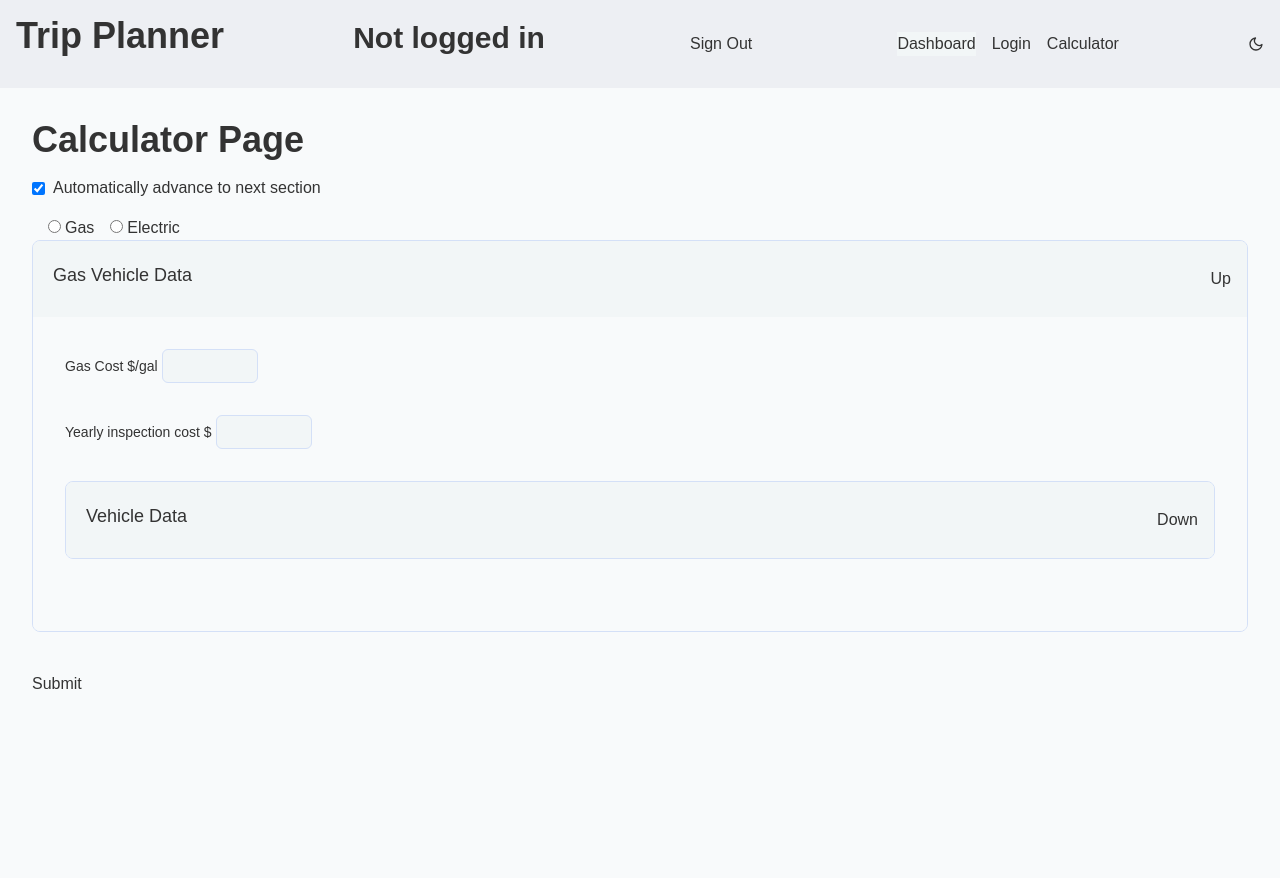
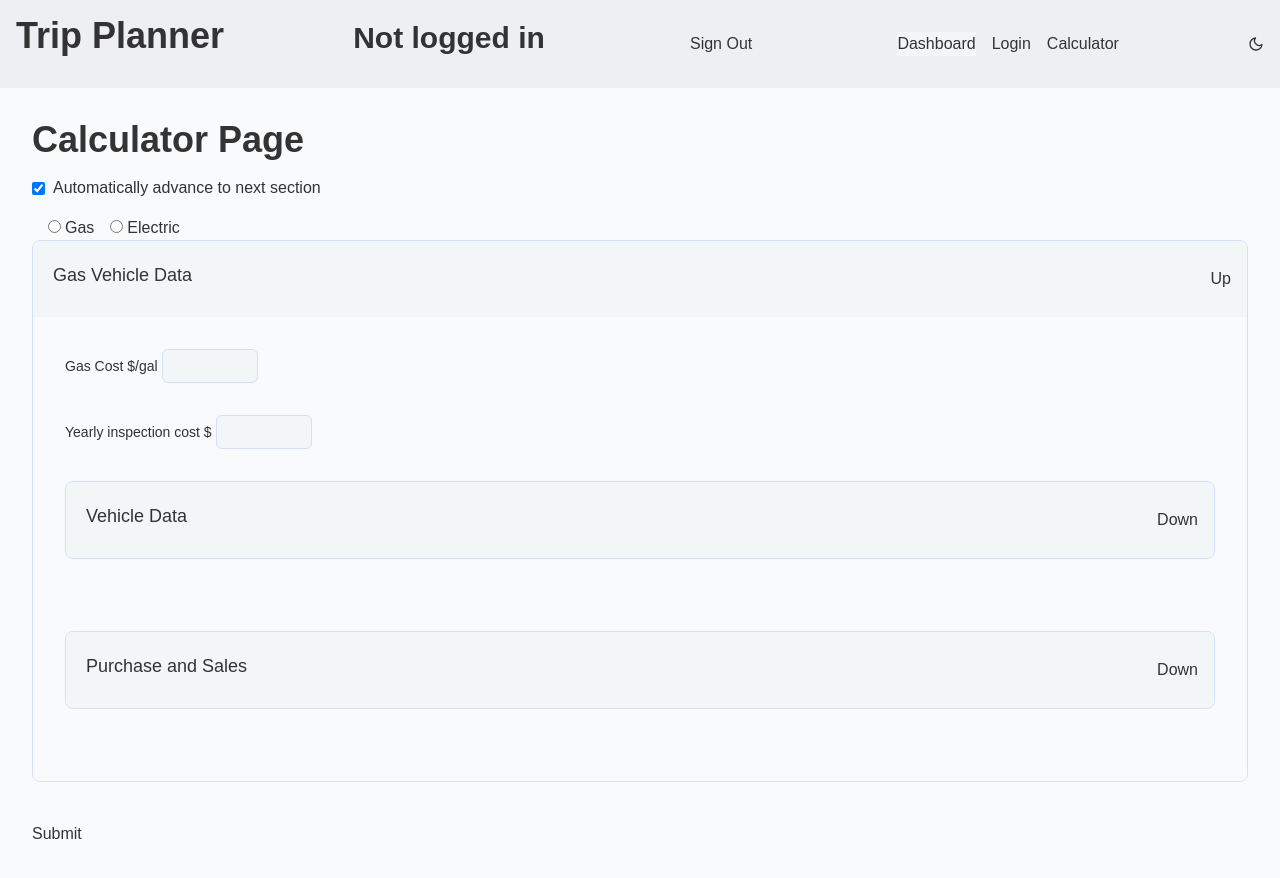
Before and after one commit to adamhinton/mileagebuddy, a Next.js app: page /calculator in a window 1280 px wide. Shown: the top 878 px of the page. Built offline with nearby package versions, Linux system fonts and the light colour scheme; no server answers.

Commit message:
Skeleton PurchaseAndSalesSubForm

```diff
--- /dev/null
+++ b/src/app/calculator/CalculatorFormComponents/FormSubSections/PurchaseAndSalesSubForm.tsx
@@ -0,0 +1,30 @@
+// README
+// This is one section of the vehicle creation/edit form
+// It deals with creation of the PurchaseAndSales sub-object
+// See VehicleSubSchemas for the corresponding structure
+
+import { FieldErrors, UseFormRegister } from "react-hook-form";
+import FormSection from "../FormSection";
+import { VehicleForTesting } from "../../page";
+import MileageCalcFormTextInput from "../MileageCalcFormTextInput";
+import { BaseVehicleSchema } from "@/app/utils/server/types/VehicleTypes/GetVehicleTypes";
+import MileageCalcFormNumInput from "../MileageCalcFormNumberInput";
+
+// TODO pass in register
+
+type Props = {
+	register: UseFormRegister<VehicleForTesting>;
+	errors: FieldErrors<VehicleForTesting>;
+};
+
+const PurchaseAndSalesSubForm = (props: Props) => {
+	const { register, errors } = props;
+
+	return (
+		<FormSection title="Purchase and Sales">
+			<div>test</div>
+		</FormSection>
+	);
+};
+
+export default PurchaseAndSalesSubForm;
--- a/src/app/calculator/page.tsx
+++ b/src/app/calculator/page.tsx
@@ -21,6 +21,7 @@ import { useState } from "react";
 import FormSection from "./CalculatorFormComponents/FormSection";
 import { BaseVehicleSchema } from "../utils/server/types/VehicleTypes/GetVehicleTypes";
 import VehicleDataSubForm from "./CalculatorFormComponents/FormSubSections/VehicleDataSubForm";
+import PurchaseAndSalesSubForm from "./CalculatorFormComponents/FormSubSections/PurchaseAndSalesSubForm";
 
 // TODO: Require "type" field before loading the rest of the form
 
@@ -236,6 +237,7 @@ const CalculateMileageForm = () => {
 				/>
 
 				<VehicleDataSubForm register={register} errors={errors} />
+				<PurchaseAndSalesSubForm register={register} errors={errors} />
 			</FormSection>
 			<button className="submit" disabled={isSubmitting}>
 				{isSubmitting ? "Loading" : "Submit"}
```
